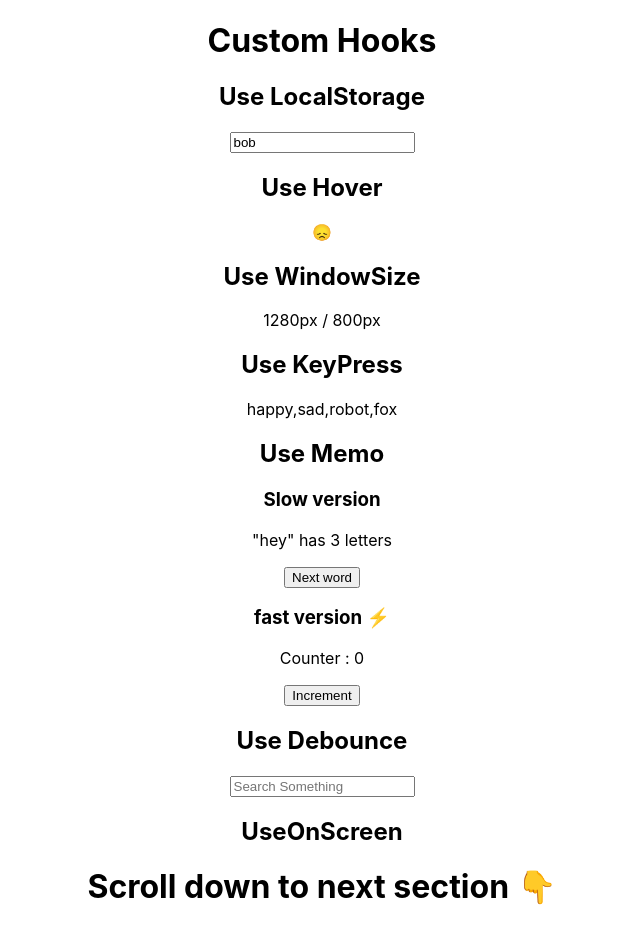
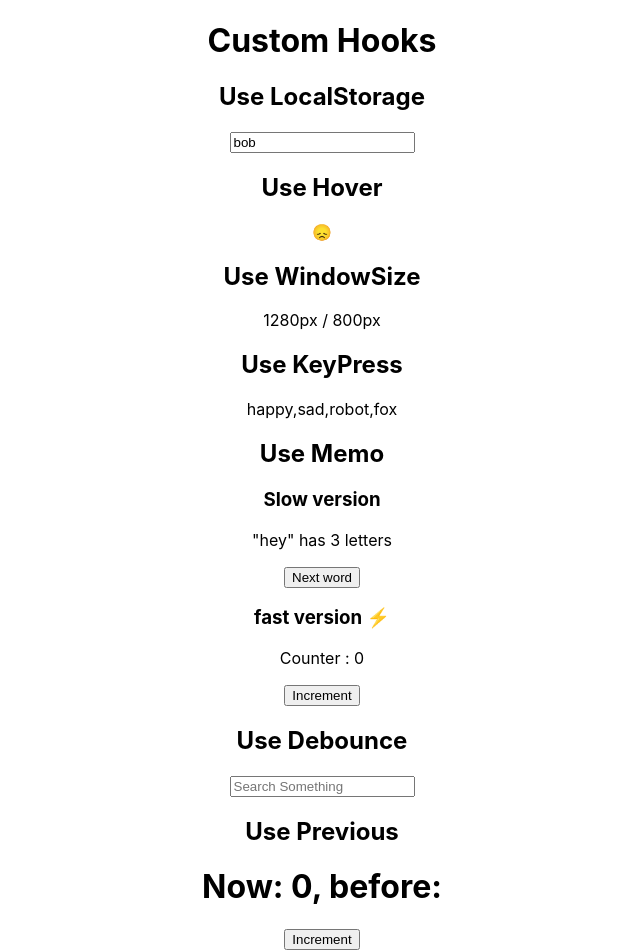
Before and after one commit to LiuL0703/react-hooks-examples, a React (Create React App) app: page / in a window 1280 px wide. Shown: the top 952 px of the page, without its empty margins (318-958 px from the left). Built offline with nearby package versions, Linux system fonts and the light colour scheme.

Commit message:
feat:usePrevious

```diff
--- a/src/App.js
+++ b/src/App.js
@@ -7,6 +7,7 @@ import UseKeyPress from './useKeyPress';
 import UseMemo from './useMemo';
 import UseDebounce from './useDebounce';
 import UseOnScreen from './useOnScreen';
+import UsePrevious from './usePrevious';
 
 function App() {
   return (
@@ -26,6 +27,8 @@ function App() {
         <UseMemo />
         <h2>Use Debounce</h2>
         <UseDebounce />
+        <h2>Use Previous</h2>
+        <UsePrevious />
         <h2>UseOnScreen</h2>
         <UseOnScreen />
     </div>
--- /dev/null
+++ b/src/usePrevious/index.js
@@ -0,0 +1,24 @@
+import React, { useState, useEffect, useRef } from 'react';
+
+export default function UsePreviousApp(){
+  const [count, setCount] = useState(0);
+
+  const prevCount = usePrevious(count);
+
+  return (
+    <div>
+      <h1>Now: {count}, before: {prevCount}</h1>
+      <button onClick={()=> setCount(count + 1)} >Increment</button>
+    </div>
+  )
+}
+
+function usePrevious(value){
+  const ref = useRef();
+
+  useEffect(()=>{
+    ref.current = value;
+  },[value]);
+
+  return ref.current;
+}
```
